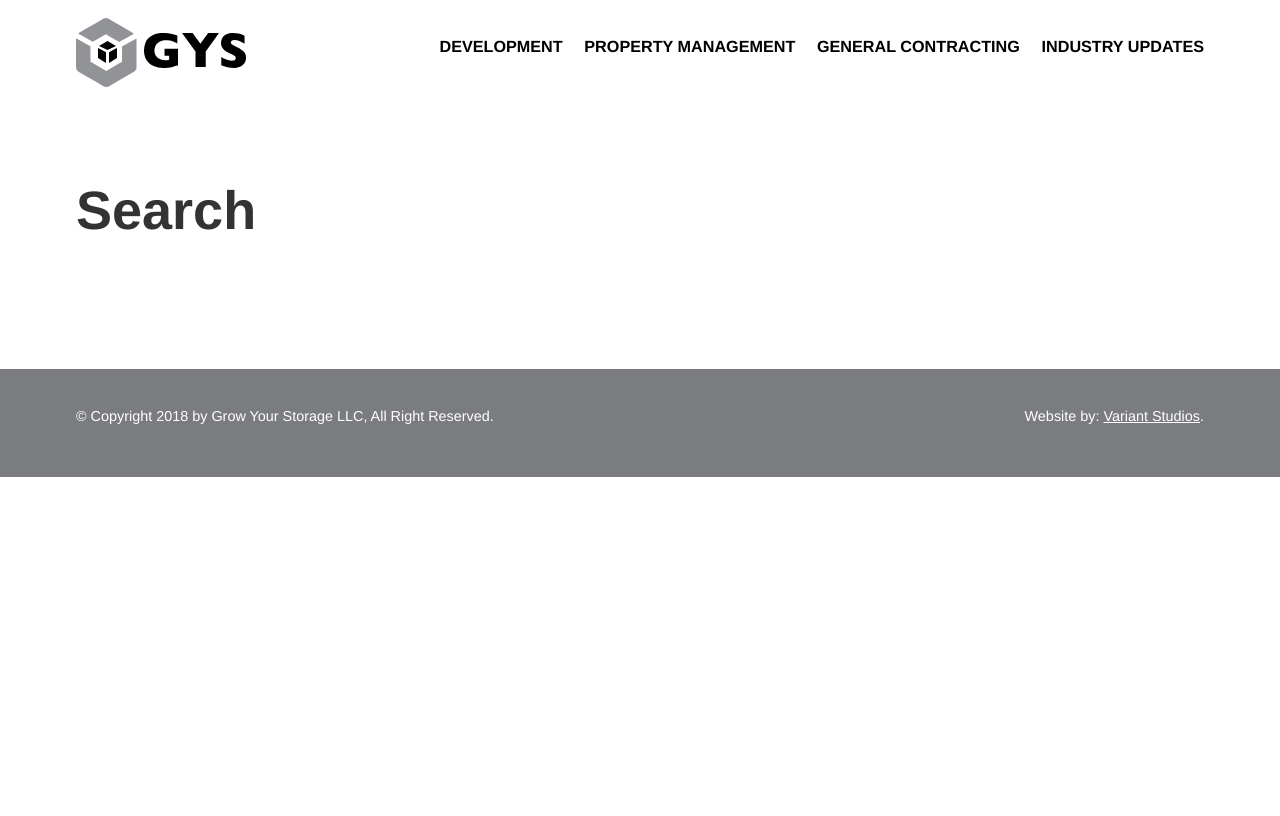
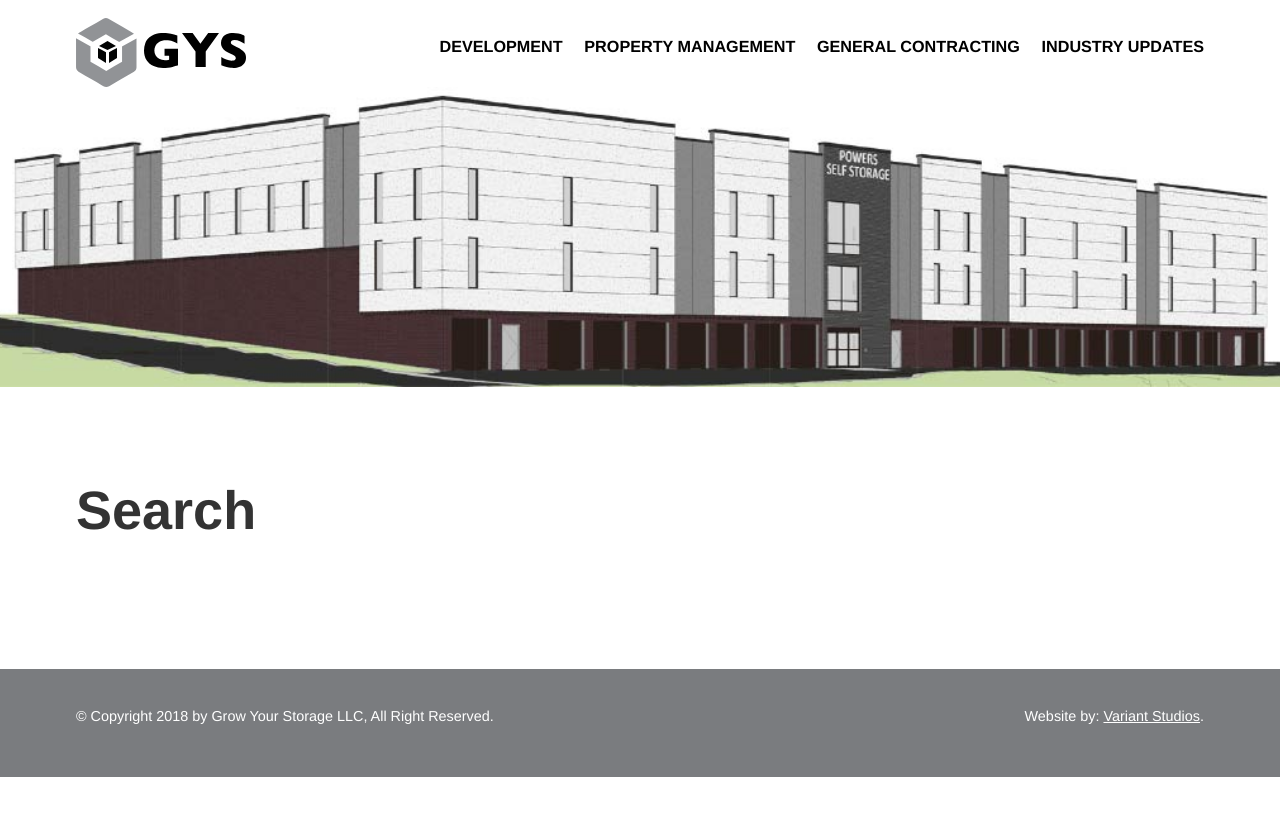
Before and after one commit to variantstudios/growyourstorage.com, a Jekyll site: the page built from search/index.md, in a window 1280 px wide. Shown: the top 816 px of the page. Built offline with Jekyll 4.4.1, drawn with Linux system fonts in a browser that asks for light colours; cached includes are drawn as plain includes; comment, search, counter and statistics services are not loaded.

Commit message:
Tweaks found while recording the screencast.

```diff
--- a/_layouts/page.html
+++ b/_layouts/page.html
@@ -1,7 +1,7 @@
 ---
 layout: default
 ---
-
+<div class="subpage-header" style="background-image:url({%if page.header_image%}{{page.header_image}}{% else %}/assets/images/headers/subpage-header.jpg{% endif %})"></div>
 <main>
   <div class="subpage">
     <div class="content">
```
